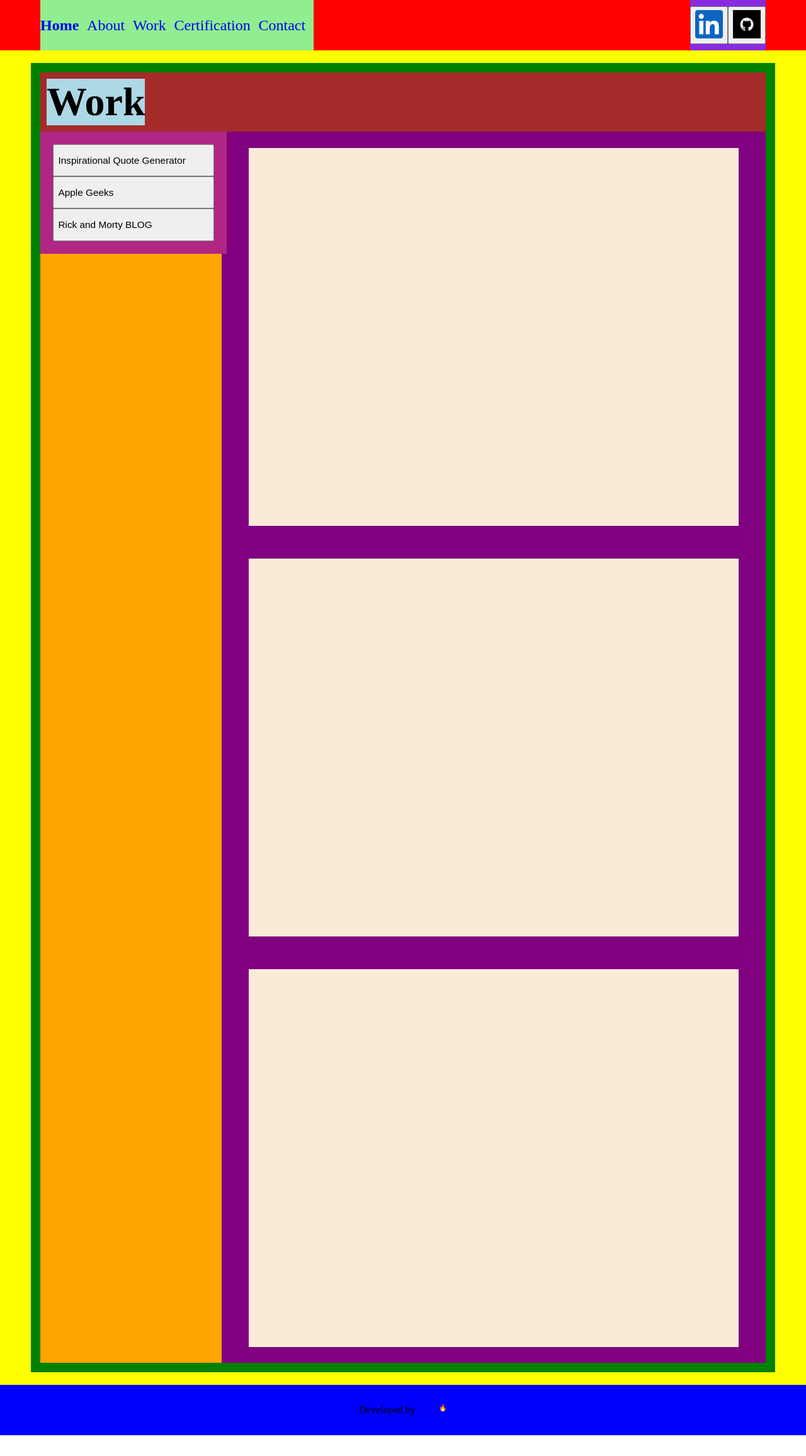
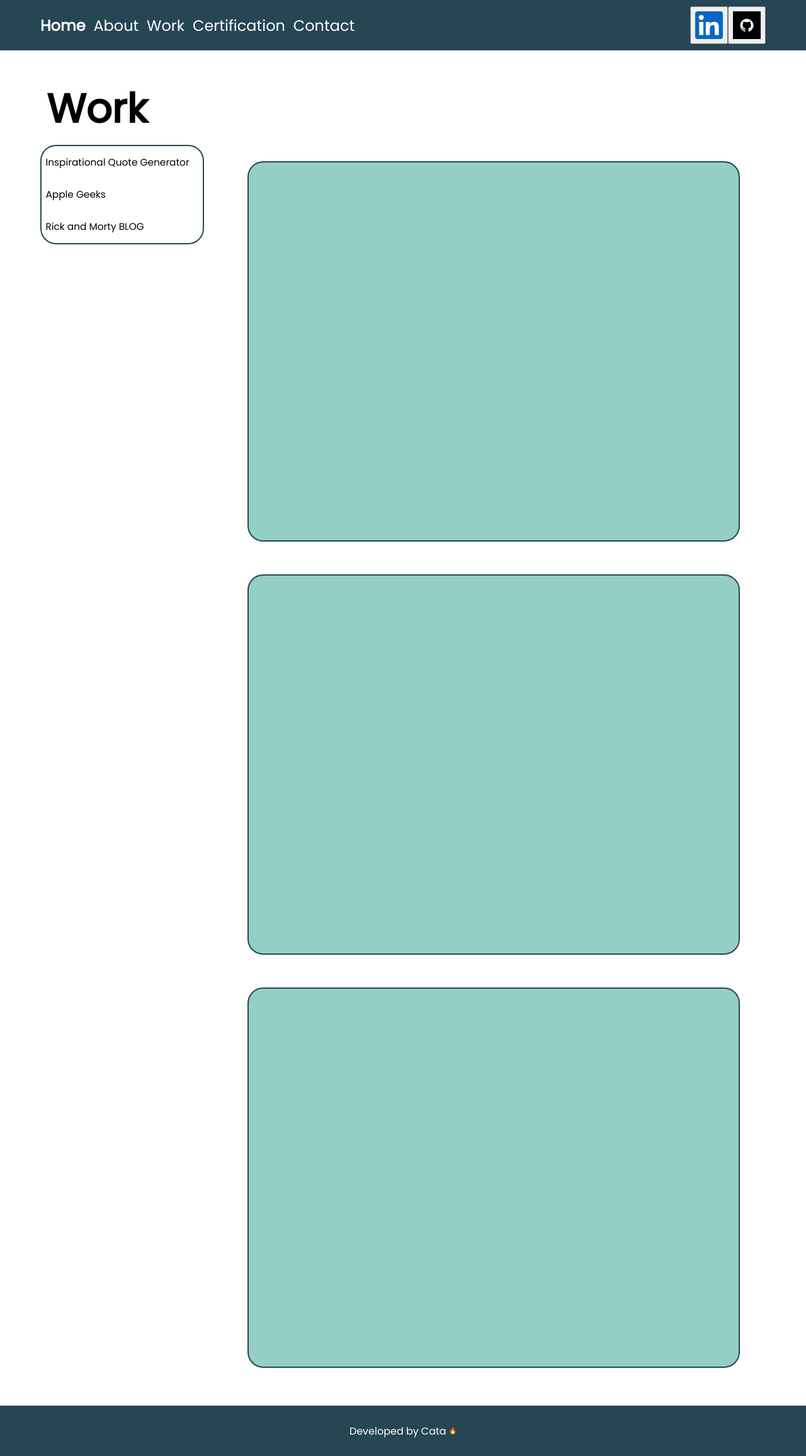
Before and after one commit to CatalinaScheleff/Portfolio, a React (Vite) app in the folder my-portfolio/: page /work in a window 1280 px wide. Shown: the whole page at 63% size. Before the commit the page ends 2279 px from the top, so only its background shows below. Built offline with nearby package versions, Linux system fonts and the light colour scheme.

Commit message:
home, about, work
style

```diff
--- a/my-portfolio/index.html
+++ b/my-portfolio/index.html
@@ -3,6 +3,9 @@
   <head>
     <meta charset="UTF-8" />
     <link rel="icon" type="image/svg+xml" href="/vite.svg" />
+    <link rel="preconnect" href="https://fonts.googleapis.com">
+<link rel="preconnect" href="https://fonts.gstatic.com" crossorigin>
+<link href="https://fonts.googleapis.com/css2?family=Montserrat&family=Nunito&family=Poppins&family=Roboto&display=swap" rel="stylesheet">
     <meta name="viewport" content="width=device-width, initial-scale=1.0" />
     <title>My Portfolio</title>
   </head>
--- a/my-portfolio/src/components/AppElements.jsx
+++ b/my-portfolio/src/components/AppElements.jsx
@@ -1,7 +1,7 @@
 import styled from "styled-components";
 
 export const BackgroundCon = styled.div`
-background-color: black;
+/* background-color: black; */
   min-height: 100vh;
   display: grid;
   grid-template-rows: 80px auto 80px;
@@ -10,7 +10,7 @@ background-color: black;
 `;
 
 export const ContentCon = styled.div`
-  background-color: yellow;
+  /* background-color: yellow; */
   display: grid;
   place-items: center;
 
--- a/my-portfolio/src/components/about/AboutElements.jsx
+++ b/my-portfolio/src/components/about/AboutElements.jsx
@@ -1,7 +1,7 @@
 import styled from "styled-components";
 
 export const AboutCon = styled.div`
-  background-color: green;
+  /* background-color: green; */
   min-height: 90%;
   width: 90vw;
   display: grid;
@@ -16,14 +16,14 @@ export const AboutCon = styled.div`
 `;
 
 export const AboutTitleCon = styled.div`
-  background-color: brown;
+  /* background-color: brown; */
   grid-area: title;
   display: grid;
   padding: 10px;
 `;
 
 export const AboutTitle = styled.h1`
-  background-color: lightblue;
+  /* color: #264653; */
   font-size: 5vw;
   @media (max-width: 700px) {
     font-size: 1.2em;
@@ -31,14 +31,14 @@ export const AboutTitle = styled.h1`
 `;
 
 export const AboutTextCon = styled.div`
-  background-color: purple;
+  /* background-color: purple; */
   grid-area: content;
   display: grid;
   place-items: center;
 `;
 
 export const AboutText = styled.div`
-  background-color: antiquewhite;
+  background-color: #95CEC7;
   margin: 3%;
   width: 70%;
   height: fit-content;
@@ -46,10 +46,11 @@ export const AboutText = styled.div`
   place-items: center;
   padding: 2%;
   min-width: 250px;
+  border: 2px solid #264653;
+  border-radius: 25px;
 `;
 
 export const AboutP = styled.p`
-  background-color: grey;
   font-size: 1.2vw;
   /* min-width:200px; */
   @media (max-width: 700px) {
--- a/my-portfolio/src/components/footer/FooterElements.jsx
+++ b/my-portfolio/src/components/footer/FooterElements.jsx
@@ -1,16 +1,24 @@
+import { Link } from "react-router-dom";
 import styled from "styled-components";
 
 export const FooterCon = styled.div`
-    background-color: blue;
+        background-color: #264653;
     display: grid;
     place-items: center;
 `
 export const FooterTextCon = styled.div`
 display: flex;
 justify-content: center;
-
+color: white;
 `;
 
 export const Emoji = styled.p`
   font-size: 10px;
+  margin-top: 4px;
 `;
+
+export const FooterLink = styled(Link)`
+  text-decoration: none;
+  margin: 0 4px 0 4px;
+  color: white;
+`;
--- a/my-portfolio/src/components/footer/footer.jsx
+++ b/my-portfolio/src/components/footer/footer.jsx
@@ -1,5 +1,5 @@
-import { Link } from "react-router-dom"
-import { Emoji, FooterCon, FooterTextCon } from "./FooterElements"
+
+import { Emoji, FooterCon, FooterLink, FooterTextCon } from "./FooterElements"
 
 
 export const Footer = () => {
@@ -7,9 +7,9 @@ export const Footer = () => {
         <FooterCon id="FooterCon">
             <FooterTextCon>
             Developed by
-            <Link to={'https://github.com/CatalinaScheleff'} target="_blank" rel="noopener noreferrer" style={{textDecoration: 'none', marginLeft: '4px', marginRight: '4px'}}>
+            <FooterLink to={'https://github.com/CatalinaScheleff'} target="_blank" rel="noopener noreferrer">
             Cata
-            </Link>
+            </FooterLink>
             <Emoji>🔥</Emoji>
             </FooterTextCon>
         </FooterCon>
--- a/my-portfolio/src/components/home/HomeElements.jsx
+++ b/my-portfolio/src/components/home/HomeElements.jsx
@@ -1,7 +1,7 @@
 import styled from "styled-components";
 
 export const HomeCon = styled.div`
-  background-color: green;
+  /* background-color: green; */
   min-height: 90%;
   width: 90vw;
   display: grid;
@@ -9,31 +9,34 @@ export const HomeCon = styled.div`
 `;
 
 export const HomeTitleCon = styled.div`
-  background-color: brown;
+  /* background-color: brown; */
   display: grid;
   place-items: center;
   padding: 10px;
 `;
 
 export const HomeTitle = styled.h1`
-  background-color: grey;
-  font-size: 7vw;
+  font-size: 6vw;
+  /* color: #264653; */
 `;
 
 export const HomeTextCon = styled.div`
-  background-color: purple;
+  background-color: #2A9D8F;
   width: 60vw;
   max-width: 1000px;
   height: 50vh;
   display: grid;
   place-items: center;
+  border: 2px solid #264653;
+  border-radius: 25px;
   @media (max-width: 700px) {
     width: 80vw;
   }
 `;
 
 export const HomeText = styled.p`
-  background-color: grey;
+  /* background-color: grey; */
+  color: white;
   font-size: 2vw;
   text-align: center;
   margin: 3%;
--- a/my-portfolio/src/components/navbar/NavbarElements.jsx
+++ b/my-portfolio/src/components/navbar/NavbarElements.jsx
@@ -3,14 +3,14 @@ import { Link } from "react-router-dom";
 import styled from "styled-components";
 
 export const NavbarCon = styled.div`
-    background-color: red;
+    background-color: #264653;
     display: grid;
     grid-template-columns: auto auto;
     justify-content: space-between;
 `
 
 export const NavbarLeftCon = styled.div`
-  background-color: lightgreen;
+  /* background-color: lightgreen; */
   display: grid;
   place-items: center;
   grid-template-columns: auto auto auto auto auto;
@@ -35,6 +35,7 @@ text-decoration: none;
   font-weight: bold;
   font-size: 1.5em;
   margin-right: 1vw;
+  color: white;
   @media (max-width: 700px) {
     margin: 5px 0 5px;
   }
@@ -44,13 +45,14 @@ export const ContentLink = styled(Link)`
   text-decoration: none;
   font-size: 1.5em;
   margin-right: 1vw;
+  color: white;
   @media (max-width: 700px) {
     margin: 5px 0 5px;
   }
 `;
 
 export const NavbarRightCon = styled.div`
-  background-color: blueviolet;
+  /* background-color: blueviolet; */
   margin-right: 5vw;
   display: grid;
   grid-template-columns: auto auto;
@@ -60,7 +62,8 @@ export const NavbarRightCon = styled.div`
 export const NavbarIconButton = styled.button`
   width: 60px;
   height: 60px;
-
+  display: grid;
+  place-items: center;
 `;
 
 export const NavbarIcon = styled.img`
--- a/my-portfolio/src/components/work/WorkElements.jsx
+++ b/my-portfolio/src/components/work/WorkElements.jsx
@@ -2,7 +2,7 @@ import styled from "styled-components";
 import { FontAwesomeIcon } from '@fortawesome/react-fontawesome';
 
 export const WorkCon = styled.div`
-  background-color: green;
+  /* background-color: green; */
   min-height: 90%;
   width: 90vw;
   display: grid;
@@ -20,7 +20,7 @@ export const WorkCon = styled.div`
 `;
 
 export const WorkTitleCon = styled.div`
-  background-color: brown;
+  /* background-color: brown; */
   grid-area: title;
   display: grid;
   grid-template-columns: auto auto;
@@ -29,7 +29,6 @@ export const WorkTitleCon = styled.div`
 `;
 
 export const WorkTitle = styled.h1`
-  background-color: lightblue;
   font-size: 5vw;
   @media (max-width: 700px) {
     font-size: 1.2em;
@@ -45,17 +44,19 @@ export const CaretDown = styled(FontAwesomeIcon)`
 `;
 
 export const WorkMenuCon = styled.div`
-background-color: orange;
+/* background-color: orange; */
 grid-area: menu;
 position: relative;
 `;
 
 export const MenuCon = styled.div`
-  background-color: #b02685;
+  /* background-color: #b02685; */
   display: grid;
-  padding: 20px;
+  /* padding: 20px; */
   position: fixed;
   width: 20vw;
+  border: 2px solid #264653;
+  border-radius: 25px;
   @media (max-width: 700px) {
   display: none;
   }
@@ -83,6 +84,8 @@ export const MenuButton = styled.button`
 font-size: 1.2vw;
 padding-left: 0.5vw;
 width: 100%;
+background-color: transparent;
+border: #264653;
 @media (max-width: 700px) {
   text-align: end;
   padding-right: 0.5vw;
@@ -97,29 +100,35 @@ text-decoration: none;
 `;
 
 export const WorkContentCon = styled.div`
-  background-color: purple;
+  /* background-color: purple; */
   grid-area: content;
   display: grid;
   place-items: center;
 `;
 
 export const WorkContent1 = styled.div`
-  background-color: antiquewhite;
+  background-color: #95CEC7;
   margin: 3%;
   width: 90%;
   height: 600px;
+  border: 2px solid #264653;
+  border-radius: 25px;;
 `;
 
 export const WorkContent2 = styled.div`
-   background-color: antiquewhite;
+  background-color: #95CEC7;
   margin: 3%;
   width: 90%;
   height: 600px;
+  border: 2px solid #264653;
+  border-radius: 25px;
 `;
 
 export const WorkContent3 = styled.div`
-   background-color: antiquewhite;
+  background-color: #95CEC7;
   margin: 3%;
   width: 90%;
   height: 600px;
+  border: 2px solid #264653;
+  border-radius: 25px;
 `;
--- a/my-portfolio/src/index.css
+++ b/my-portfolio/src/index.css
@@ -1,4 +1,6 @@
 * {
   margin: 0;
   padding: 0;
+  /* font-family: 'Montserrat', sans-serif; */
+  font-family: 'Poppins', sans-serif;
 }
--- a/my-portfolio/src/pages/home.jsx
+++ b/my-portfolio/src/pages/home.jsx
@@ -11,7 +11,7 @@ export const Home = () => {
     <>
       <HomeCon id="HomeCon">
         <HomeTitleCon id="HomeTitleCon">
-          <HomeTitle id="HomeTitle">Wellcome to my Portfolio!</HomeTitle>
+          <HomeTitle id="HomeTitle">Welcome to my Portfolio!</HomeTitle>
         </HomeTitleCon>
         <HomeTextCon id="HomeTextCon">
           <HomeText id="HomeText">
```
